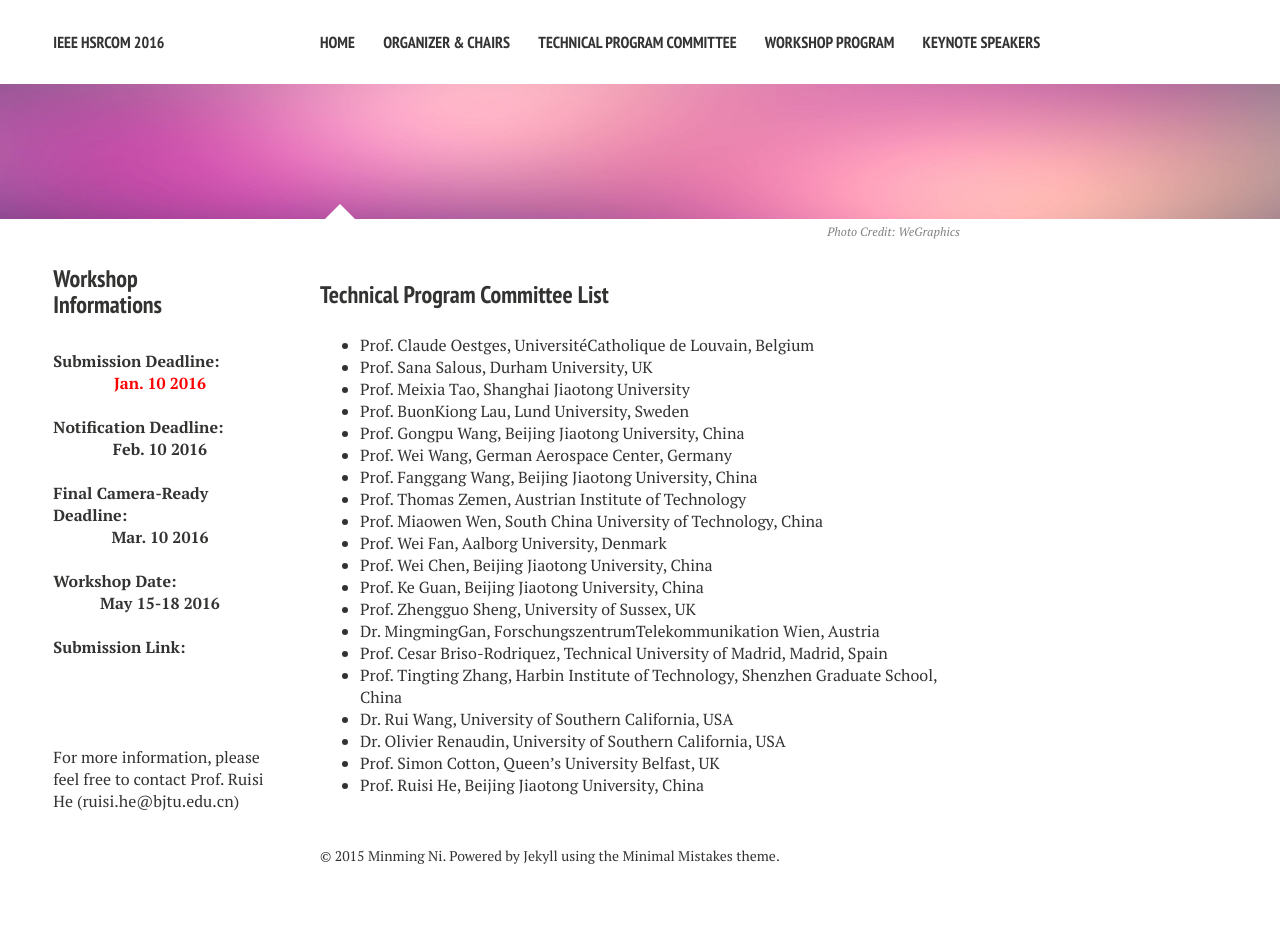
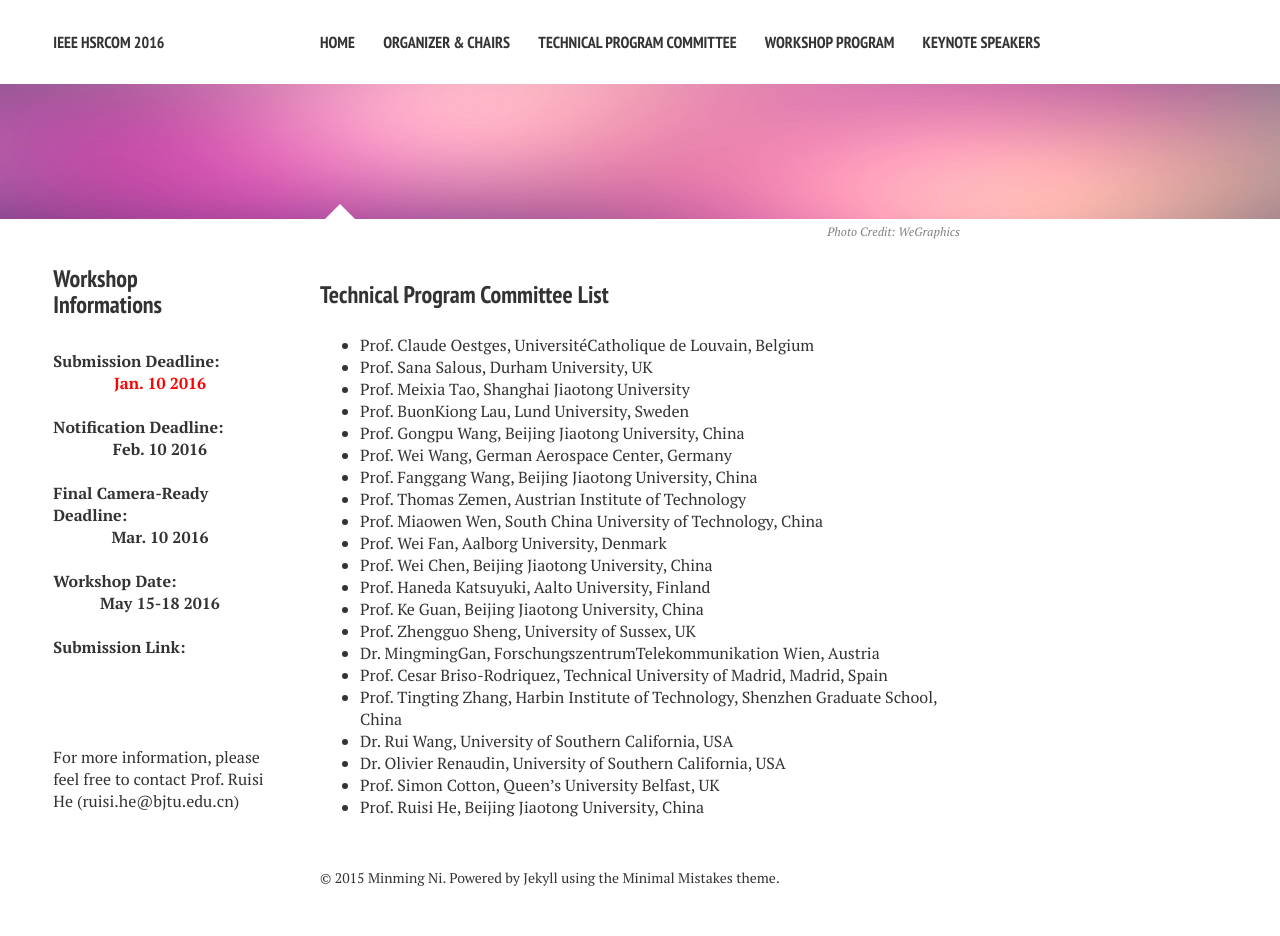
Before and after one commit to maxxx437/hsrcom2016, a Jekyll site: the page built from tpcs/index.md, in a window 1280 px wide. Built offline with Jekyll 4.4.1, drawn with Linux system fonts in a browser that asks for light colours; nearby versions of some CDN libraries; before the commit the page ends 914 px from its top, so only the background shows below that.

Commit message:
Update index.md

```diff
--- a/tpcs/index.md
+++ b/tpcs/index.md
@@ -19,6 +19,7 @@ image:
 -	Prof. Miaowen Wen, South China University of Technology, China
 -	Prof. Wei Fan, Aalborg University, Denmark
 -	Prof. Wei Chen, Beijing Jiaotong University, China
+-	Prof. Haneda Katsuyuki, Aalto University, Finland
 -	Prof. Ke Guan, Beijing Jiaotong University, China
 -	Prof. Zhengguo Sheng, University of Sussex, UK
 -	Dr. MingmingGan, ForschungszentrumTelekommunikation Wien, Austria
```
